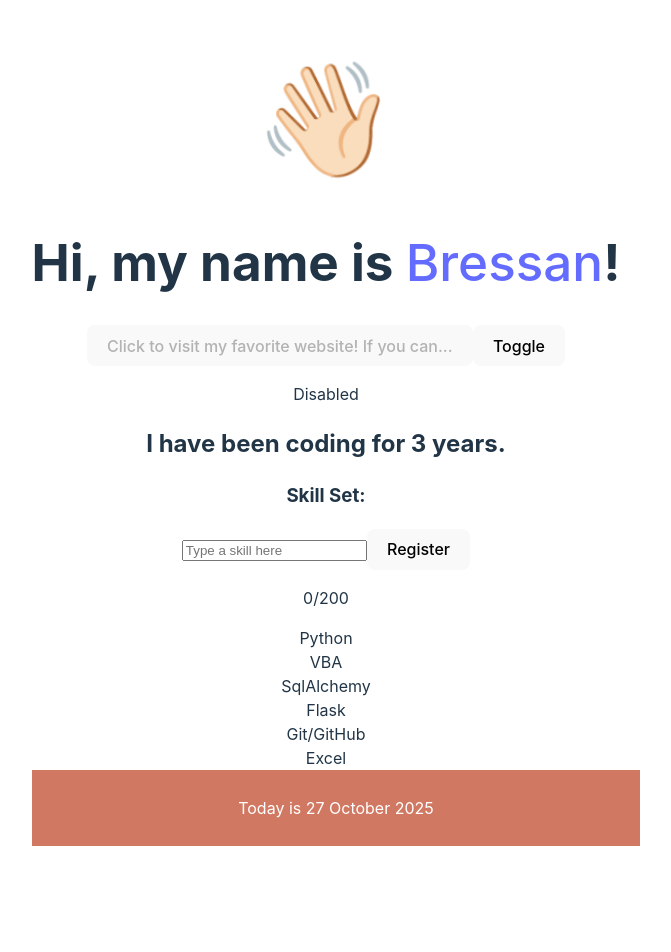
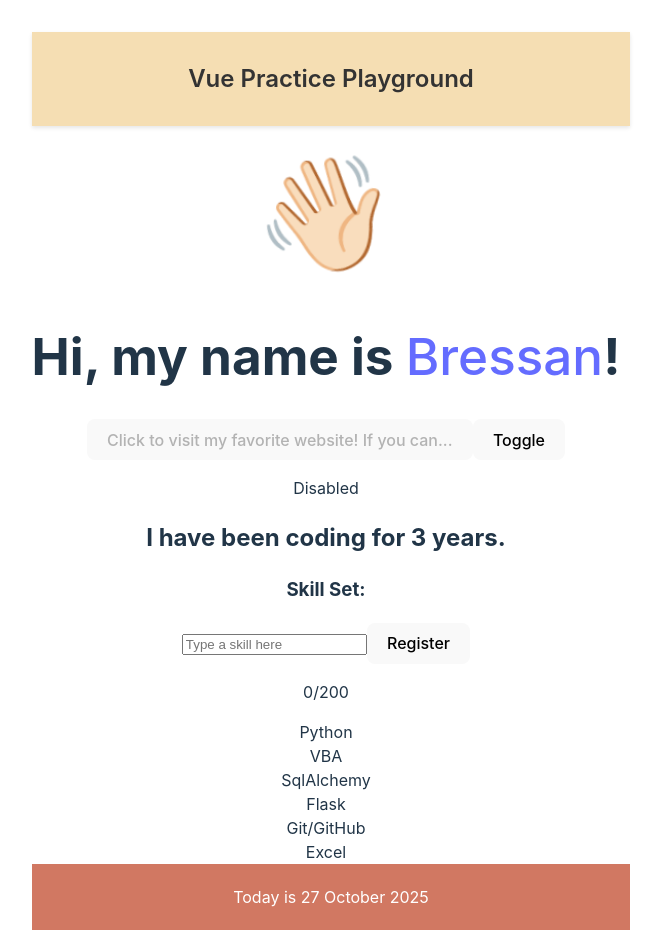
Before and after one commit to VitorBressan/Practicing-Vue, a Vue app in the folder Estudo Vue/: page / in a window 1280 px wide. Shown: the top 952 px of the page, without its empty margins (314-985 px from the left). Before the commit the page ends 878 px from the top, so only its background shows below. Built offline with nearby package versions, Linux system fonts and the light colour scheme.

Commit message:
Add header component

```diff
--- a/Estudo Vue/src/App.vue
+++ b/Estudo Vue/src/App.vue
@@ -1,5 +1,6 @@
 <script setup>
 import Footer from './components/Footer.vue';
+import Header from "./components/Header.vue"
 import { ref, computed } from 'vue';
 
 const attributes = {
@@ -33,28 +34,39 @@ const skillSet = ref([
 ])
 </script>
 
+
 <template>
-  <span v-bind="attributes">👋🏻</span>
+  <!--
+CHALLENGE: Create and use a Header.vue
+           component using the provided HTML and CSS
+STEP 1: Create a Header.vue file in /components
+STEP 2: Structure the file with <script setup>,
+        <template>, and <style scoped>
+STEP 3: Cut the entire <header> element and it's contents
+        and put in the template section of Header.vue
+STEP 4: Cut all the Header related styles and
+        put in the styles section of Header.vue
+STEP 5: Import the Header component into App.vue
+STEP 6: Use the Header component in place of <header>
+-->
+<Header/>
 
-
+<span v-bind="attributes">👋🏻</span>
   <h1>
     Hi, my name is
     <a v-on:click="blockLeaveGithub" :href="'https://github.com/' + githubUsername" target="_blank">{{ name }}</a>!
   </h1>
-
   <a :href target="_blank">
     <button :disabled>Click to visit my favorite website! If you can...</button>
   </a>
   <button v-on:click="disabled = !disabled">Toggle</button>
   <p>{{ disabled ? "Disabled" : "Enabled" }}</p>
 
-
   <h2 v-on:[event]="coding_years++">
     {{
       coding_years > 1 ? `I have been coding for ${coding_years} years.` : "Im a newbie"
     }}
   </h2>
-
   <h3> Skill Set: </h3>
   <input v-model="userTypedSkill" v-on:keyup.enter="skillSet.push(userTypedSkill)" placeholder="Type a skill here">
   <button v-on:click="skillSet.push(userTypedSkill)">
--- a/Estudo Vue/src/components/Footer.vue
+++ b/Estudo Vue/src/components/Footer.vue
@@ -18,7 +18,7 @@ footer {
   background:#D17862;
   color:white;
   text-align:center;
-  padding:10px;
+  padding:5px;
   margin-top:auto;
 }
 /* ----------------- */
--- /dev/null
+++ b/Estudo Vue/src/components/Header.vue
@@ -0,0 +1,22 @@
+<script setup>
+const title = 'Minha Aplicação'
+</script>
+
+<template>
+  <header class="header">
+    <p>Vue Practice Playground</p>
+  </header>
+</template>
+
+<style scoped>
+.header {
+  width: 100%;
+  background-color: #f5deb3; /* bege claro */
+  padding: 5px;
+  text-align: center;
+  font-size: 1.5rem;
+  font-weight: 600;
+  color: #333;
+  box-shadow: 0 2px 4px rgba(0, 0, 0, 0.1);
+}
+</style>
```
